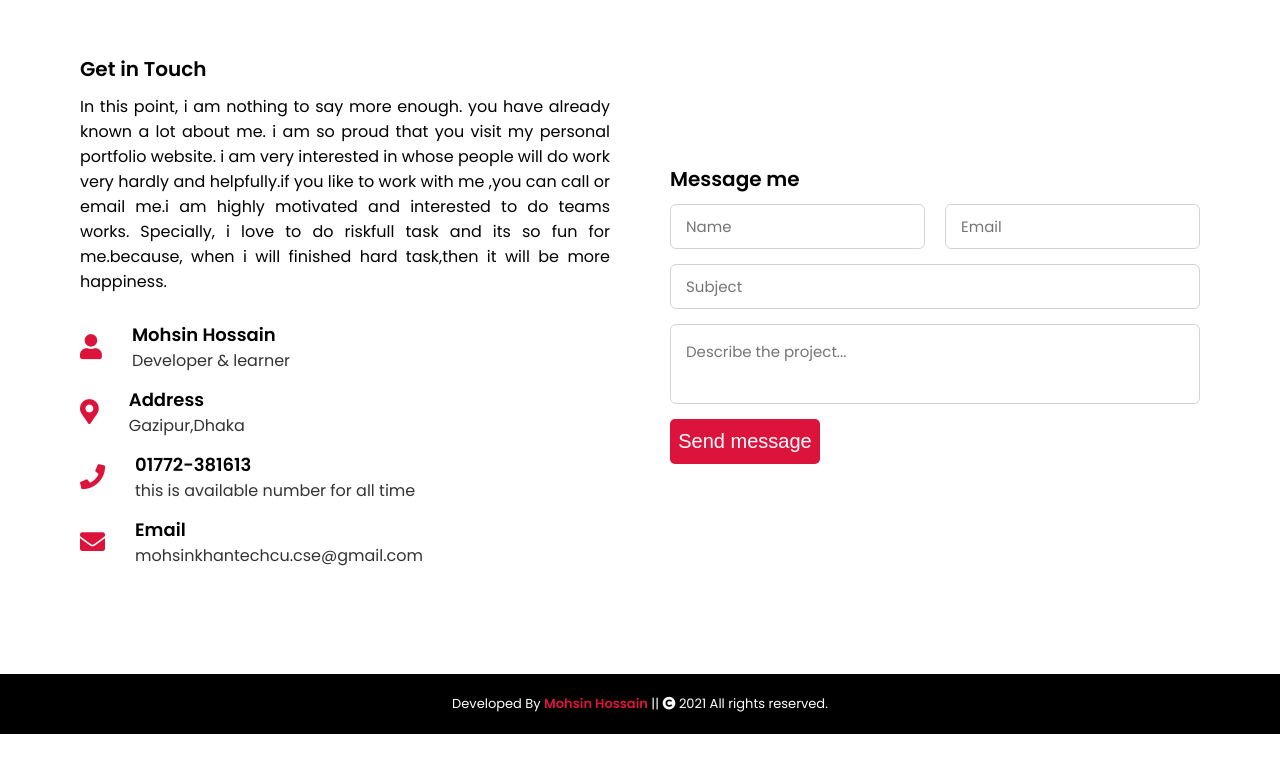
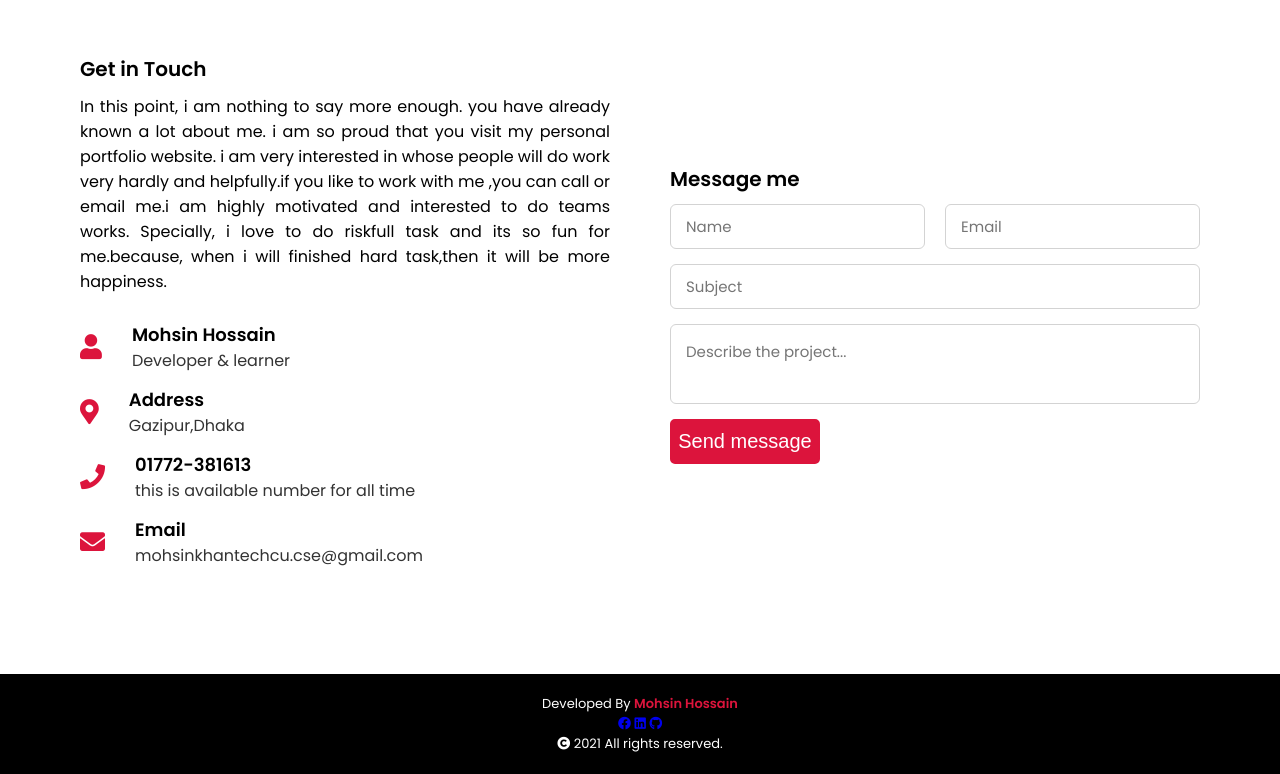
Before and after one commit to mohsin1613/Dreamer-mohsin, a plain HTML site: page index.htm in a window 1280 px wide. Shown: the part 3858-4632 px from the top of the page. Before the commit the page ends 4592 px from the top, so only its background shows below. Drawn offline with nearby package versions, Linux system fonts and the light colour scheme.

Commit message:
Update index.htm

```diff
--- a/index.htm
+++ b/index.htm
@@ -316,8 +316,14 @@
     </section>
     <!-- footer section starting... -->
     <footer>
-        <span>Developed By <a href="#">Mohsin Hossain</a> || <span class="fas fa-copyright"></span> 2021 All rights
-            reserved.</span>
+        <span>Developed By <a href="https://www.facebook.com/mdmohsin.khan.549">Mohsin Hossain</a></span>
+        <div class="social-media">
+            <a  href="https://www.facebook.com/mdmohsin.khan.549" class="fab fa-facebook"></a>
+            <a href="https://www.linkedin.com/in/mohsin-hossain-976002194/" class="fab fa-linkedin"></a>
+            <a href="https://github.com/mohsin1613/ " class="fab fa-github"></a>
+         </div>
+            <span class="fas fa-copyright"></span>
+        <span>2021 All rights reserved.</span>
     </footer>
 
 
```
